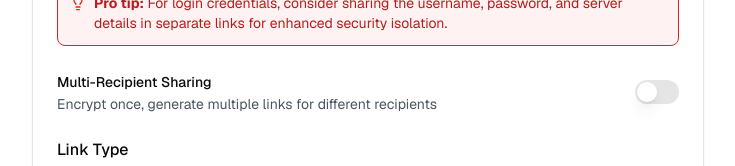
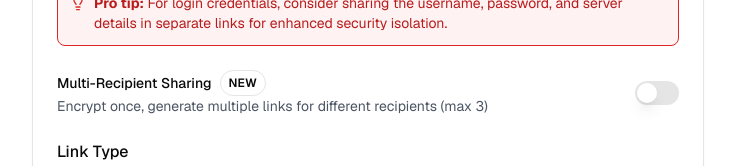
Before and after one commit to dele-to/dele-to, a Next.js app: page /create in a window 1280 px wide. Shown: the part 603-769 px from the top of the page, without its empty margins (272-1007 px from the left). Built offline with nearby package versions, Linux system fonts and the light colour scheme.

Commit message:
feat: Add NEW badge

```diff
--- a/app/create/page.tsx
+++ b/app/create/page.tsx
@@ -12,7 +12,8 @@ import { Select, SelectContent, SelectItem, SelectTrigger, SelectValue } from "@
 import { Switch } from "@/components/ui/switch"
 import { RadioGroup, RadioGroupItem } from "@/components/ui/radio-group"
 import { Alert, AlertDescription } from "@/components/ui/alert"
-import { Copy, Shield, ArrowLeft, Key, RefreshCw, AlertTriangle, Link2, QrCode, Plus, Trash2, Users, User } from "lucide-react"
+import { Badge } from "@/components/ui/badge"
+import { Copy, Shield, ArrowLeft, Key, RefreshCw, AlertTriangle, Link2, QrCode, Plus, Trash2, Users, User, X, Tag } from "lucide-react"
 import Link from "next/link"
 import { createSecureShare } from "../actions/share"
 import { SecureCrypto } from "../../lib/crypto"
@@ -68,6 +69,7 @@ export default function CreatePage() {
   const [qrModalTitle, setQrModalTitle] = useState("")
   const [isClient, setIsClient] = useState(false)
   const [error, setError] = useState("")
+  const [tags, setTags] = useState(["NEW"])
 
   useEffect(() => {
     setIsClient(true)
@@ -75,6 +77,7 @@ export default function CreatePage() {
 
   const addRecipient = () => {
     if (!newRecipientName.trim()) return
+    if (recipients.length >= 3) return
 
     const newRecipient: Recipient = {
       id: crypto.randomUUID(),
@@ -213,6 +216,15 @@ export default function CreatePage() {
     setQrModalLink(link)
     setQrModalTitle(title)
     setIsQrModalOpen(true)
+  }
+
+  const addTag = (tag: string) => {
+    if (tags.length >= 3) return
+    setTags([...tags, tag])
+  }
+
+  const removeTag = (tag: string) => {
+    setTags(tags.filter(t => t !== tag))
   }
 
   if (generatedLinks.length > 0) {
@@ -435,8 +447,13 @@ export default function CreatePage() {
               <div className="space-y-4">
                 <div className="flex items-center justify-between">
                   <div>
-                    <Label htmlFor="multiRecipient">Multi-Recipient Sharing</Label>
-                    <p className="text-sm text-gray-600">Encrypt once, generate multiple links for different recipients</p>
+                    <div className="flex items-center gap-2">
+                      <Label htmlFor="multiRecipient">Multi-Recipient Sharing</Label>
+                      <Badge variant="outline" className="text-xs px-2 py-1">
+                        NEW
+                      </Badge>
+                    </div>
+                    <p className="text-sm text-gray-600">Encrypt once, generate multiple links for different recipients (max 3)</p>
                   </div>
                   <Switch
                     id="multiRecipient"
```
